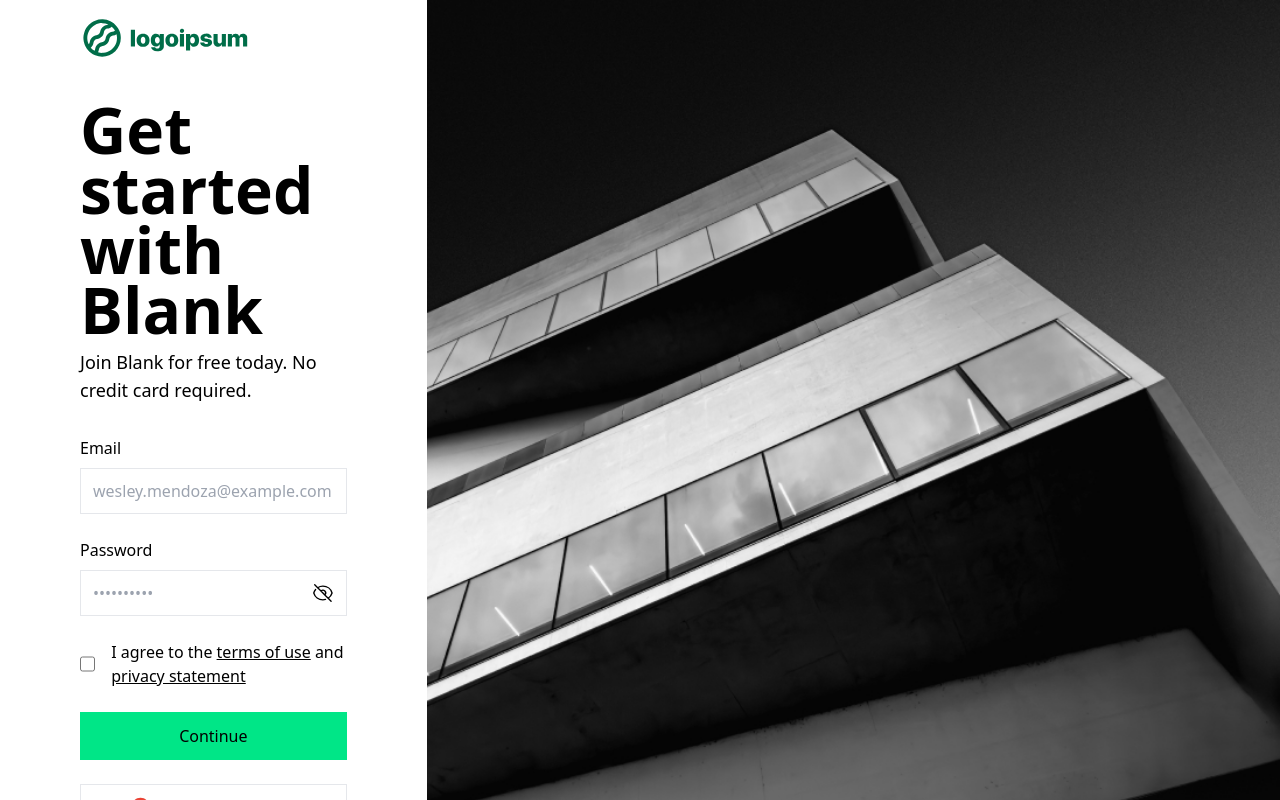
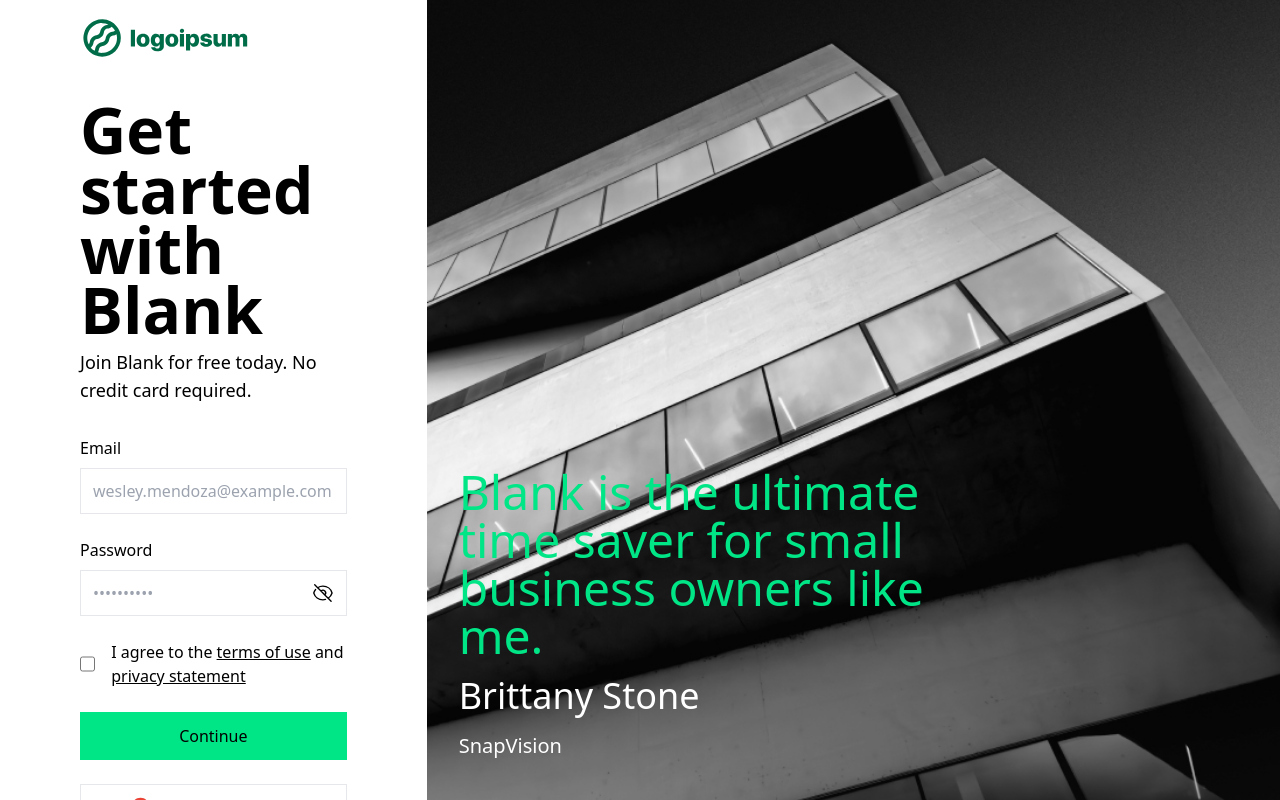
Before and after one commit to mohsinparvi/taskfrontend, a React (Vite) app: page /signup in a window 1280 px wide. Built offline with nearby package versions, Linux system fonts and the light colour scheme.

Commit message:
feat: Improve signup page layout and add image with testimonial

```diff
--- a/src/components/login-form/login-form.tsx
+++ b/src/components/login-form/login-form.tsx
@@ -3,12 +3,14 @@
 import { LoginFormData, ValidationErrors } from "../../types/login";
 import { loginUser } from "../../services/login-api/login-api";
 import { Link } from "react-router-dom";
+import Spinner from "../utils/spinner";
 
 const LoginForm = () => {
   const [input, setInput] = useState<LoginFormData>({
     username: "",
     password: "",
   });
+  const [isLoading, setIsloading] = useState(false);
   const [isShowPassowrd, setisShowPassword] = useState(false);
   const [errors, setErrors] = useState<ValidationErrors>({});
   const [apiError, setApiError] = useState<string>("");
@@ -40,16 +42,20 @@
     setErrors(validationErrors);
 
     if (Object.keys(validationErrors).length === 0) {
+      setIsloading(true);
       const response = loginUser(input);
       response
         .then((res) => {
           console.log(res.data);
         })
         .catch((err) => {
-          console.error(err);
-          setApiError(err.message);
+          console.log("error", err.response);
+          console.error(err.response.data.message);
+          setApiError(err.response.data.message);
         })
-        .finally(() => {});
+        .finally(() => {
+          setIsloading(false);
+        });
     }
   };
   return (
@@ -191,12 +197,19 @@
           {apiError && (
             <span className="text-red-500 text-sm font-normal">{apiError}</span>
           )}
+          {isLoading ? (
+            <div className=" bg-secondary w-full py-3 flex  justify-center  text-base font-medium">
+              <Spinner />
+            </div>
+          ) : (
             <button
               className="bg-secondary w-full py-3 flex  justify-center  text-base font-medium"
               type="submit"
             >
               Sign in
             </button>
+          )}
+
           <button className="w-full py-3 flex  justify-center  text-base font-medium border border-[##CFD8E1]">
             <img src={googleIcon} alt="google Icon" />
             <span>Sign in with Google</span>
--- a/src/components/pages/signup/signup-page.tsx
+++ b/src/components/pages/signup/signup-page.tsx
@@ -1,4 +1,3 @@
-
 import { loginRightColum } from "../../../assets/login";
 import SignupForm from "../../signup-form/signup-form";
 
@@ -8,8 +7,19 @@
       <div className=" w-full lg:w-1/3 flex justify-center my-4 px-20">
         <SignupForm />
       </div>
-      <div className="hidden  lg:block  lg:w-2/3">
-        <img src={loginRightColum} alt="" className="w-full h-full" />
+      <div className="hidden  lg:block  lg:w-2/3 relative">
+        <img
+          src={loginRightColum}
+          alt=""
+          className="w-full h-screen object-cover"
+        />
+        <div className="absolute bottom-10 left-8 w-3/5 space-y-4">
+          <h2 className="text-5xl font-medium text-secondary">
+            Blank is the ultimate time saver for small business owners like me.
+          </h2>
+          <p className="text-4xl font-medium text-white">Brittany Stone</p>
+          <p className="text-xl font-normal text-white">SnapVision</p>
+        </div>
       </div>
     </div>
   );
--- a/src/components/signup-form/signup-form.tsx
+++ b/src/components/signup-form/signup-form.tsx
@@ -4,12 +4,15 @@
 import { loginUser } from "../../services/login-api/login-api";
 import { SingupFormData } from "../../types/signup";
 import { Link } from "react-router-dom";
+import Spinner from "../utils/spinner";
 
 const SignupForm = () => {
   const [input, setInput] = useState<SingupFormData>({
     username: "",
     password: "",
   });
+  const [isLoading, setIsloading] = useState(false);
+
   const [isShowPassowrd, setisShowPassword] = useState(false);
   const [errors, setErrors] = useState<ValidationErrors>({});
   const [apiError, setApiError] = useState<string>("");
@@ -41,6 +44,7 @@
     setErrors(validationErrors);
 
     if (Object.keys(validationErrors).length === 0) {
+      setIsloading(true);
       const response = loginUser(input);
       response
         .then((res) => {
@@ -48,9 +52,11 @@
         })
         .catch((err) => {
           console.error(err);
-          setApiError(err.message);
+          setApiError(err.reponse.data.message);
         })
-        .finally(() => {});
+        .finally(() => {
+          setIsloading(false);
+        });
     }
   };
   return (
@@ -193,12 +199,18 @@
           {apiError && (
             <span className="text-red-500 text-sm font-normal">{apiError}</span>
           )}
+          {isLoading ? (
+            <div className=" bg-secondary w-full py-3 flex  justify-center  text-base font-medium">
+              <Spinner />
+            </div>
+          ) : (
             <button
               className="bg-secondary w-full py-3 flex  justify-center  text-base font-medium"
               type="submit"
             >
               Continue
             </button>
+          )}
           <button className="w-full py-3 flex  justify-center  text-base font-medium border border-[##CFD8E1]">
             <img src={googleIcon} alt="google Icon" />
             <span>Sign in with Google</span>
--- /dev/null
+++ b/src/components/utils/spinner.tsx
@@ -0,0 +1,25 @@
+const Spinner = () => {
+  return (
+    <div role="status">
+      <svg
+        aria-hidden="true"
+        className="inline w-8 h-8 text-gray-200 animate-spin dark:text-gray-600 fill-gray-600 dark:fill-gray-300"
+        viewBox="0 0 100 101"
+        fill="none"
+        xmlns="http://www.w3.org/2000/svg"
+      >
+        <path
+          d="M100 50.5908C100 78.2051 77.6142 100.591 50 100.591C22.3858 100.591 0 78.2051 0 50.5908C0 22.9766 22.3858 0.59082 50 0.59082C77.6142 0.59082 100 22.9766 100 50.5908ZM9.08144 50.5908C9.08144 73.1895 27.4013 91.5094 50 91.5094C72.5987 91.5094 90.9186 73.1895 90.9186 50.5908C90.9186 27.9921 72.5987 9.67226 50 9.67226C27.4013 9.67226 9.08144 27.9921 9.08144 50.5908Z"
+          fill="currentColor"
+        />
+        <path
+          d="M93.9676 39.0409C96.393 38.4038 97.8624 35.9116 97.0079 33.5539C95.2932 28.8227 92.871 24.3692 89.8167 20.348C85.8452 15.1192 80.8826 10.7238 75.2124 7.41289C69.5422 4.10194 63.2754 1.94025 56.7698 1.05124C51.7666 0.367541 46.6976 0.446843 41.7345 1.27873C39.2613 1.69328 37.813 4.19778 38.4501 6.62326C39.0873 9.04874 41.5694 10.4717 44.0505 10.1071C47.8511 9.54855 51.7191 9.52689 55.5402 10.0491C60.8642 10.7766 65.9928 12.5457 70.6331 15.2552C75.2735 17.9648 79.3347 21.5619 82.5849 25.841C84.9175 28.9121 86.7997 32.2913 88.1811 35.8758C89.083 38.2158 91.5421 39.6781 93.9676 39.0409Z"
+          fill="currentFill"
+        />
+      </svg>
+      <span className="sr-only">Loading...</span>
+    </div>
+  );
+};
+
+export default Spinner;
```
Lines whose indentation alone changed are shown as unchanged.
